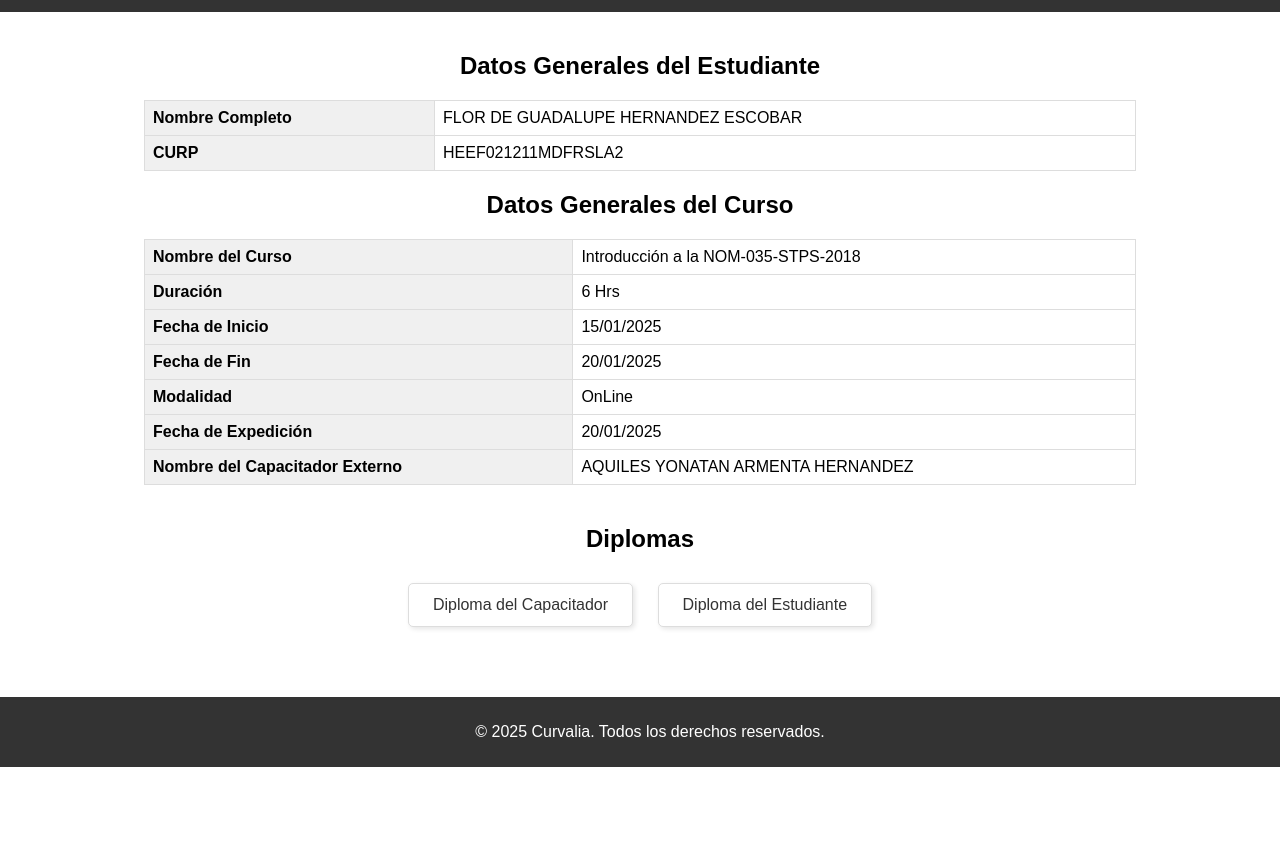
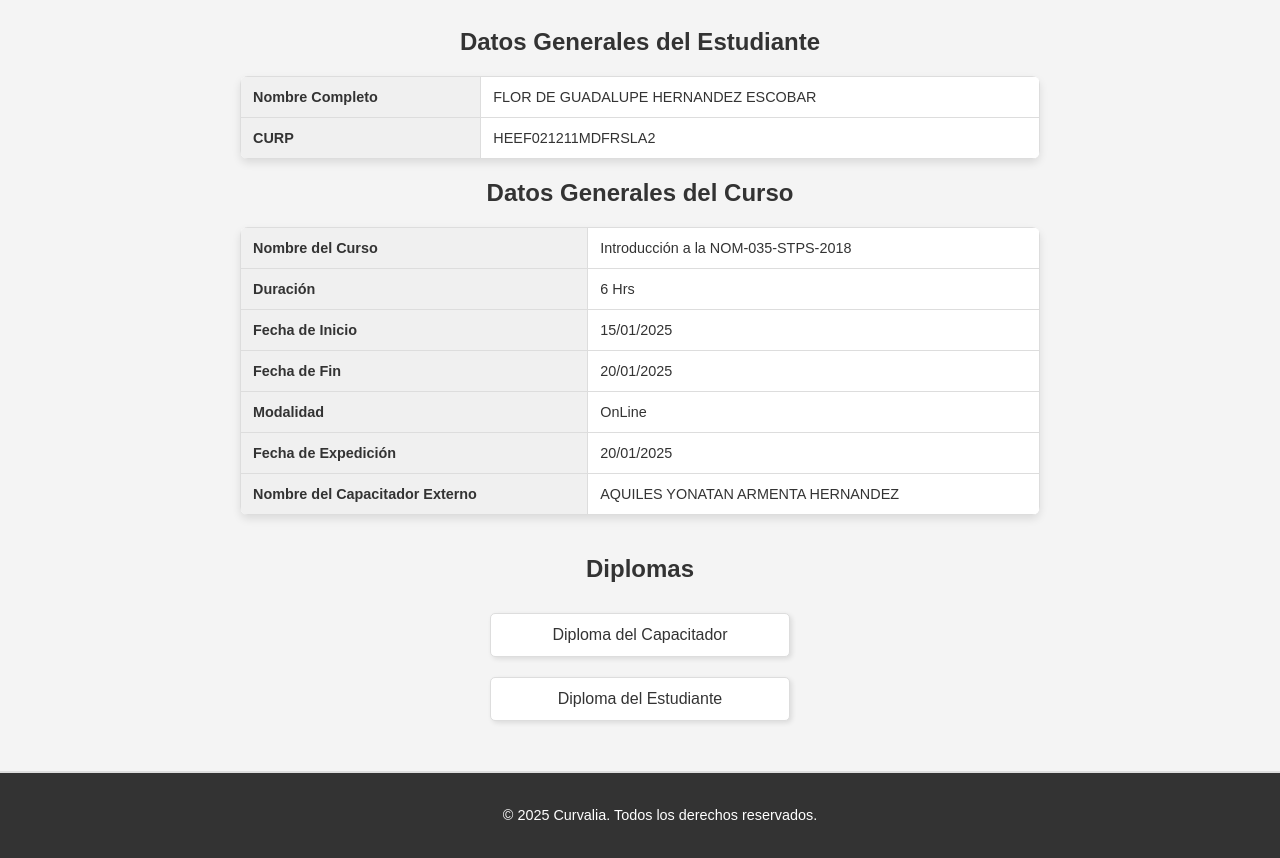
Before and after one commit to aarmentamna/curvalia, a plain HTML site: page index.html in a window 1280 px wide. Shown: the part 98-956 px from the top of the page. Before the commit the page ends 865 px from the top, so only its background shows below. Drawn offline with Linux system fonts and the light colour scheme.

Commit message:
Update index.html

```diff
--- a/index.html
+++ b/index.html
@@ -6,44 +6,61 @@
     <title>Mi Sitio Estático</title>
     <style>
         body {
-            font-family: Arial, sans-serif;
+            font-family: 'Arial', sans-serif;
             margin: 0;
             padding: 0;
             text-align: center;
             display: flex;
             flex-direction: column;
             min-height: 100vh;
+            background-color: #f4f4f4;
+            color: #333;
         }
         header {
             background-color: #333;
             color: white;
-            padding: 15px;
+            padding: 20px;
             display: flex;
             justify-content: space-between;
             align-items: center;
+            border-bottom: 2px solid #ddd;
+            flex-wrap: wrap;
+        }
+        header h1 {
+            font-size: 1.5rem;
+            margin: 0;
         }
         header .logo {
-            height: 50px;
+            height: 40px;
         }
         main {
             flex: 1;
             padding: 20px;
         }
         table {
-            width: 80%;
+            width: 100%;
+            max-width: 800px;
             margin: 20px auto;
             border-collapse: collapse;
+            background-color: #fff;
+            border-radius: 8px;
+            overflow: hidden;
+            box-shadow: 0 4px 8px rgba(0, 0, 0, 0.1);
         }
         th, td {
             border: 1px solid #ddd;
-            padding: 8px;
+            padding: 12px;
             text-align: left;
+            font-size: 0.9rem;
         }
         th {
             background-color: #f0f0f0;
         }
         .button-section {
-            margin: 40px 0;
+            margin: 20px 0;
+            display: flex;
+            flex-direction: column;
+            align-items: center;
         }
         .button-section button {
             background-color: #fff;
@@ -52,10 +69,12 @@
             padding: 12px 24px;
             margin: 10px;
             cursor: pointer;
-            font-size: 16px;
+            font-size: 1rem;
             border-radius: 5px;
             transition: all 0.3s ease;
             box-shadow: 2px 2px 5px rgba(0, 0, 0, 0.1);
+            width: 80%;
+            max-width: 300px;
         }
         .button-section button:hover {
             background-color: #f0f0f0;
@@ -64,10 +83,23 @@
             background-color: #333;
             color: white;
             text-align: center;
-            padding: 10px;
-            position: relative;
-            bottom: 0;
+            padding: 20px;
+            border-top: 2px solid #ddd;
             width: 100%;
+            font-size: 0.9rem;
+        }
+        @media (max-width: 600px) {
+            header {
+                flex-direction: column;
+                text-align: center;
+            }
+            header h1 {
+                font-size: 1.2rem;
+                margin-bottom: 10px;
+            }
+            .button-section {
+                flex-direction: column;
+            }
         }
     </style>
 </head>
```
